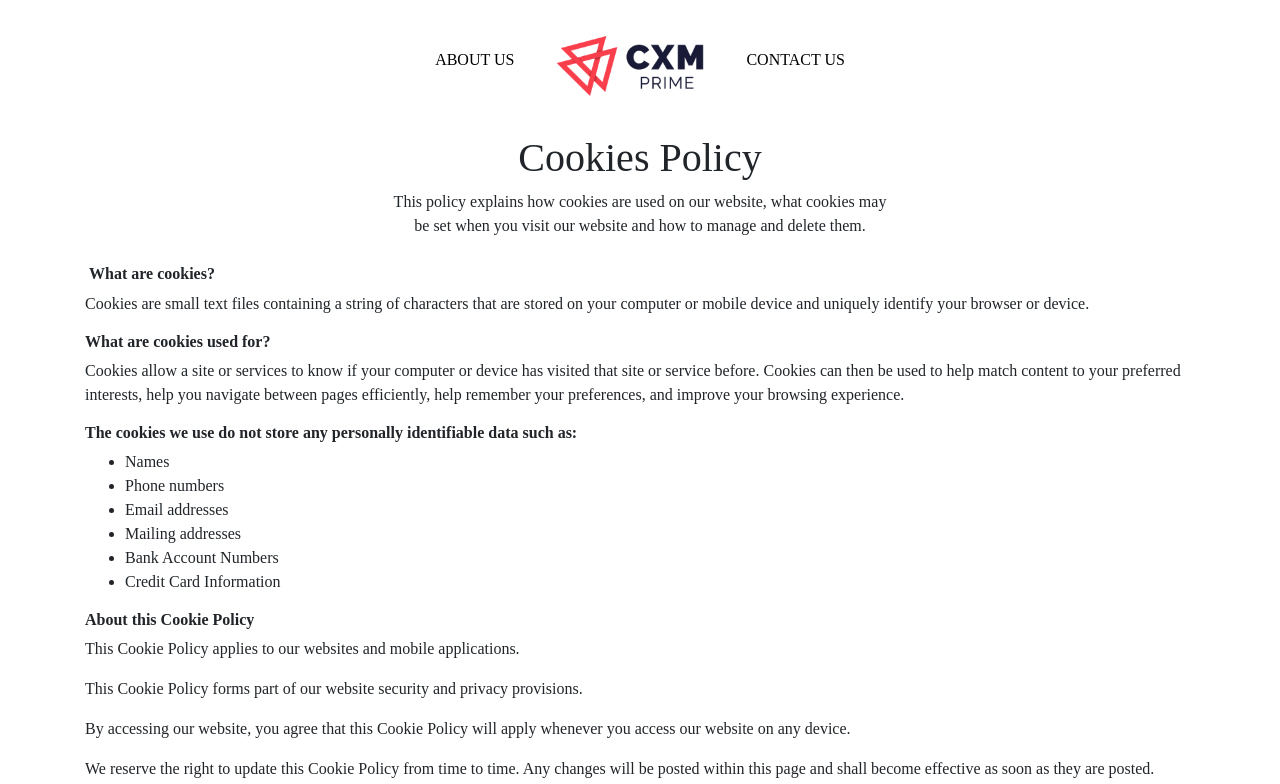
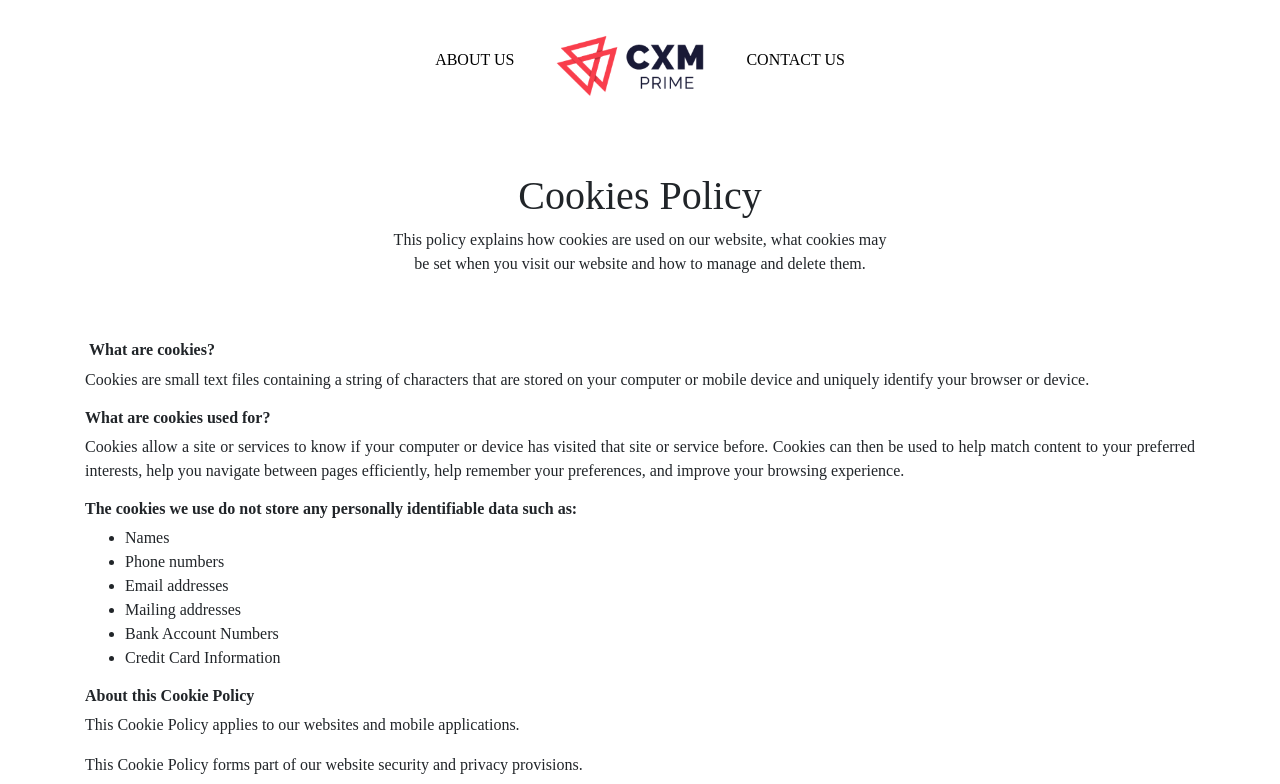
Before and after one commit to narendra897715/cxm, an Angular app: page /information/cookiespolicy in a window 1280 px wide. Shown: the top 784 px of the page. Built offline with nearby package versions, Linux system fonts and the light colour scheme.

Commit message:
third commit

```diff
--- a/src/app/header/header.component.css
+++ b/src/app/header/header.component.css
@@ -12,11 +12,12 @@
 
 .stickyheader {
     position:fixed;
-    background-color: rgb(203, 233, 247) !important;
+    background-color: white !important;
     color:black !important;
     top:0;
     width:100%;
     z-index: 1;
     -webkit-transition: width 2s; /* For Safari 3.1 to 6.0 */
     transition: 1s;
+    border-bottom: 1px solid lightgray;
   }
--- a/src/app/header/header.component.html
+++ b/src/app/header/header.component.html
@@ -2,7 +2,7 @@
     <a class="navbar-brand d-block d-sm-none" href="#"><img src="assets/CXMPrime_Logo.png" alt="logo"
       style="width: 100px;height: auto;"></a>
       <button class="navbar-toggler" type="button" data-toggle="collapse" data-target="#collapsibleNavbar">
-        <span [ngClass]="(currentRouteName =='/home')?'class1':'class2'"><i class="fa fa-bars" aria-hidden="true"></i></span>
+        <span style="color:#00ffdc"><i class="fa fa-bars" aria-hidden="true"></i></span>
       </button>
 
   <div class="collapse navbar-collapse" id="collapsibleNavbar">
--- a/src/app/information/cookiespolicy/cookiespolicy.component.html
+++ b/src/app/information/cookiespolicy/cookiespolicy.component.html
@@ -1,7 +1,7 @@
-<header>
-        <div class="container-fluid" style="text-align: center;padding:10px 0px;">
+<header class="py-5">
+        <div class="container-fluid" style="text-align: center;">
           <h1>Cookies Policy</h1>
-          <p><span style="max-width:500px;display:inline-block">This policy explains how cookies are used on our website, what cookies may be set when you visit our website and how to manage and delete them.</span></p>
+          <p style="text-align: center;"><span style="max-width:500px;display:inline-block">This policy explains how cookies are used on our website, what cookies may be set when you visit our website and how to manage and delete them.</span></p>
         </div>
     </header>
 
--- a/src/app/information/privacypolicy/privacypolicy.component.html
+++ b/src/app/information/privacypolicy/privacypolicy.component.html
@@ -1,4 +1,4 @@
-<header>
+<header class="py-5">
         <div class="container-fluid" style="text-align: center">
           <h1>Privacy Policy</h1>
         </div>
--- a/src/app/information/termsandconditions/termsandconditions.component.html
+++ b/src/app/information/termsandconditions/termsandconditions.component.html
@@ -1,4 +1,4 @@
-<header>
+<header class="py-5">
     <div class="container-fluid" style="text-align: center">
       <h1>Terms and Conditions</h1>
     </div>
--- a/src/app/information/websitetermsandconditions/websitetermsandconditions.component.html
+++ b/src/app/information/websitetermsandconditions/websitetermsandconditions.component.html
@@ -1,4 +1,4 @@
-<header>
+<header class="py-5">
         <div class="container-fluid" style="text-align: center">
           <h1>Website Terms and Conditions</h1>
         </div>
--- a/src/styles.css
+++ b/src/styles.css
@@ -7,6 +7,9 @@ body,
     height: 100%;
     margin: 0;
     font-family:robonto;
+}
+p {
+  text-align:justify;
 }
 h1 {font-size:1rem;}
 /* Small devices (landscape phones, 544px and up) */
```
